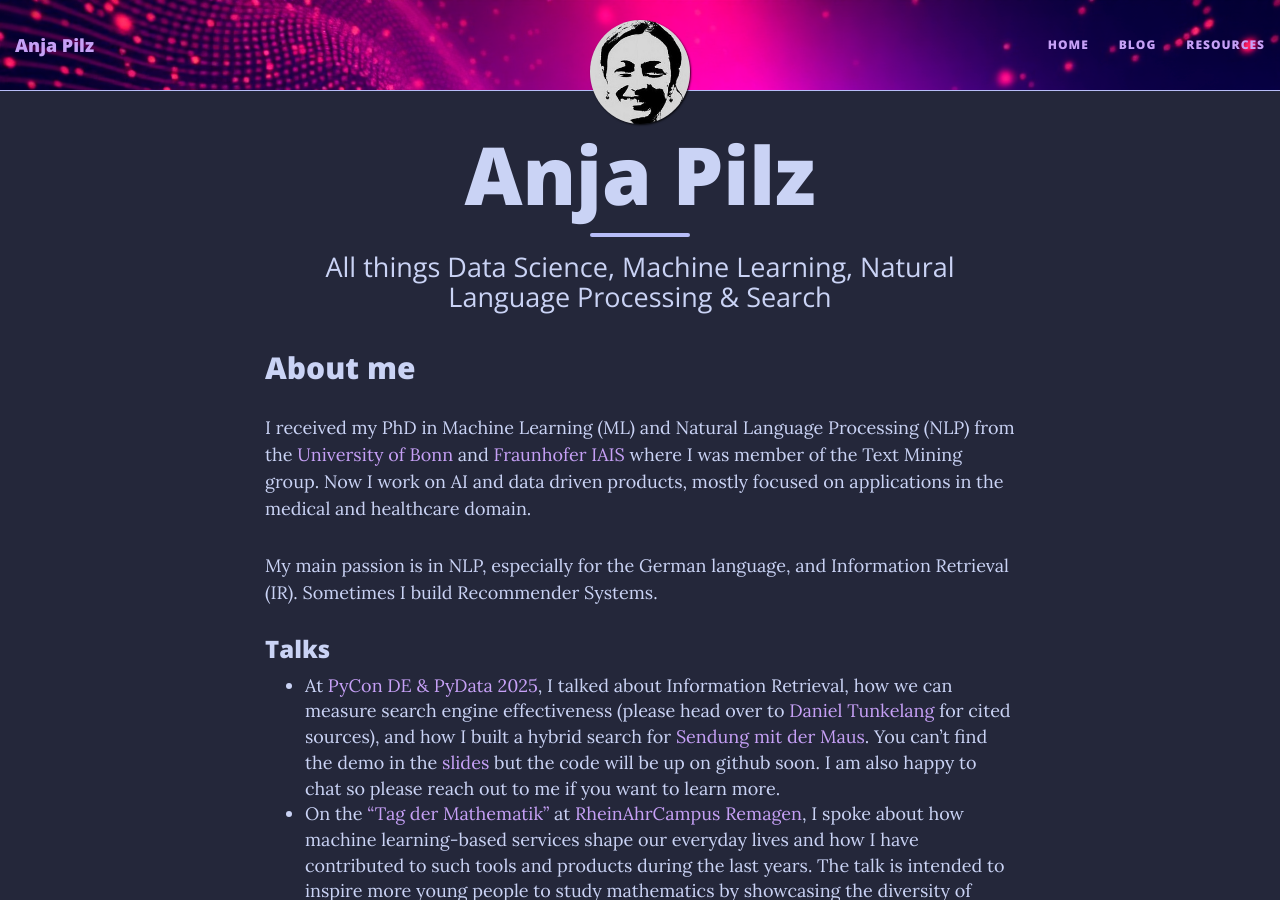
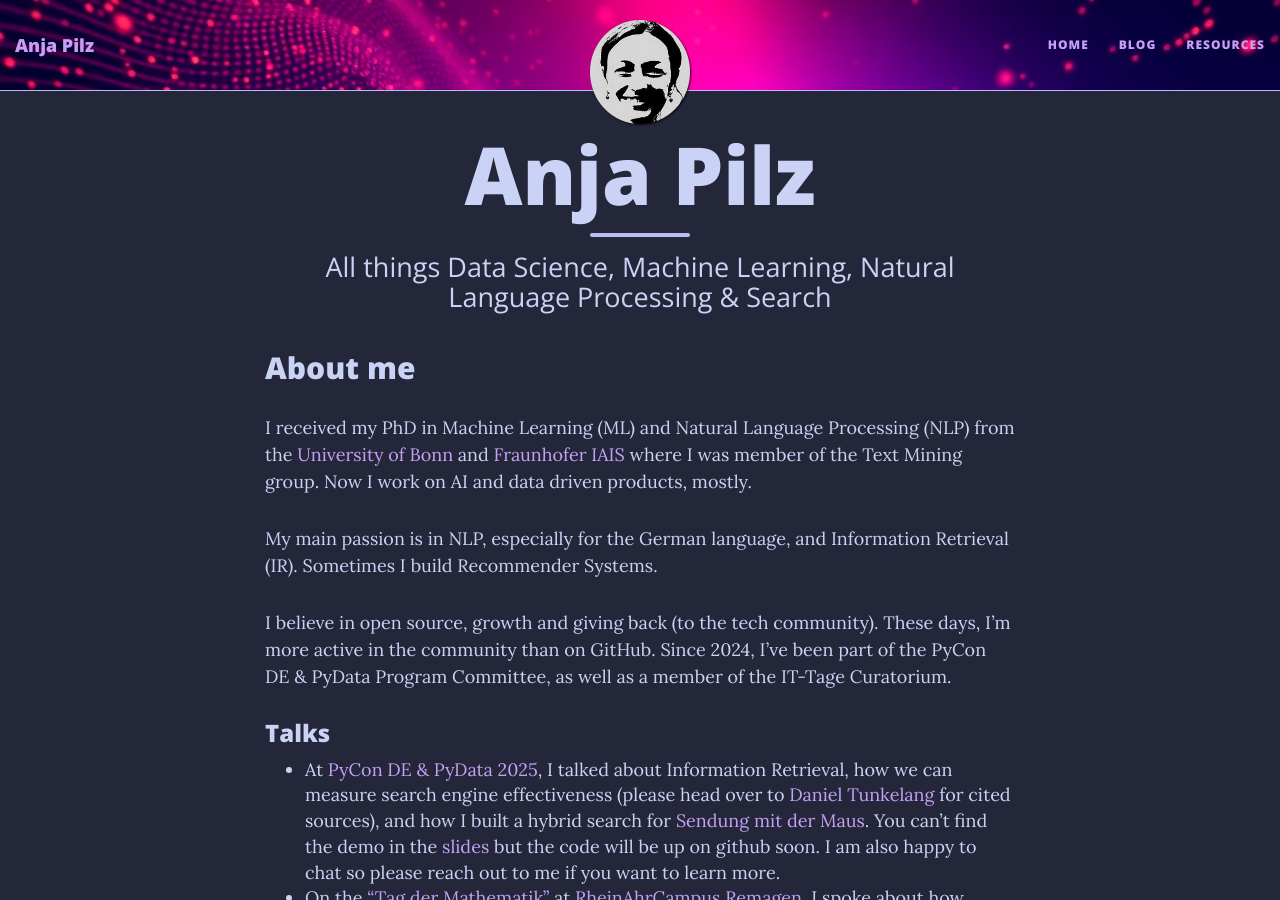
Before and after one commit to aplz/aplz.github.io, a Jekyll site: the page built from index.md, in a window 1280 px wide and 900 px high. Built offline with Jekyll 4.4.1, drawn with Linux system fonts in a browser that asks for light colours; nearby versions of some CDN libraries.

Commit message:
upade about me

```diff
--- a/index.md
+++ b/index.md
@@ -6,9 +6,11 @@ subtitle: All things Data Science, Machine Learning, Natural Language Processing
 
 ## About me
 
-I received my PhD in Machine Learning (ML) and Natural Language Processing (NLP) from the [University of Bonn](https://mlai.cs.uni-bonn.de/) and [Fraunhofer IAIS](https://www.iais.fraunhofer.de/en.html) where I was member of the Text Mining group. Now I work on AI and data driven products, mostly focused on applications in the medical and healthcare domain.
+I received my PhD in Machine Learning (ML) and Natural Language Processing (NLP) from the [University of Bonn](https://mlai.cs.uni-bonn.de/) and [Fraunhofer IAIS](https://www.iais.fraunhofer.de/en.html) where I was member of the Text Mining group. Now I work on AI and data driven products, mostly.
 
 My main passion is in NLP, especially for the German language, and Information Retrieval (IR). Sometimes I build Recommender Systems.
+
+I believe in open source, growth and giving back (to the tech community). These days, I’m more active in the community than on GitHub. Since 2024, I’ve been part of the PyCon DE & PyData Program Committee, as well as a member of the IT-Tage Curatorium.
 
 ### Talks
 
```
